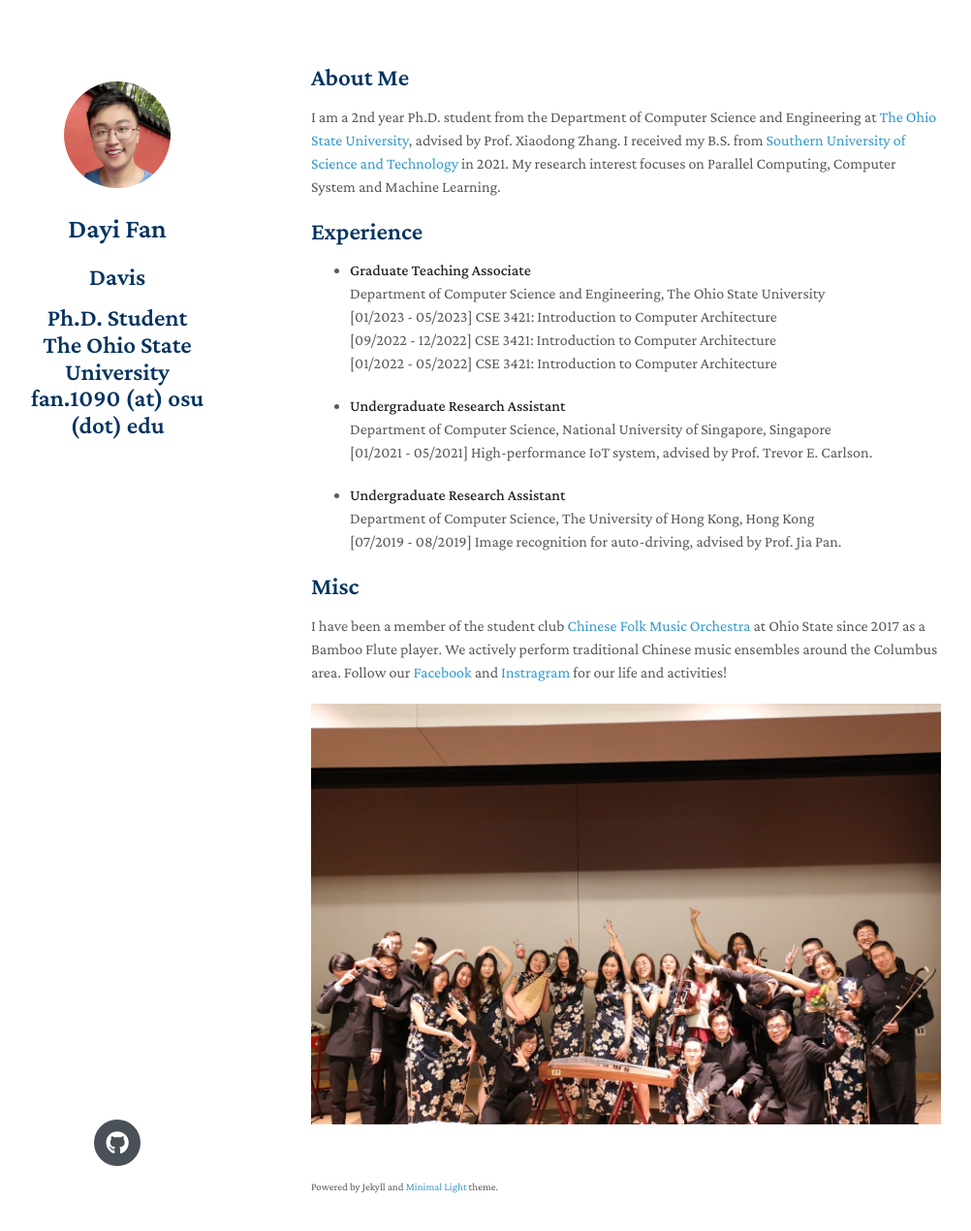
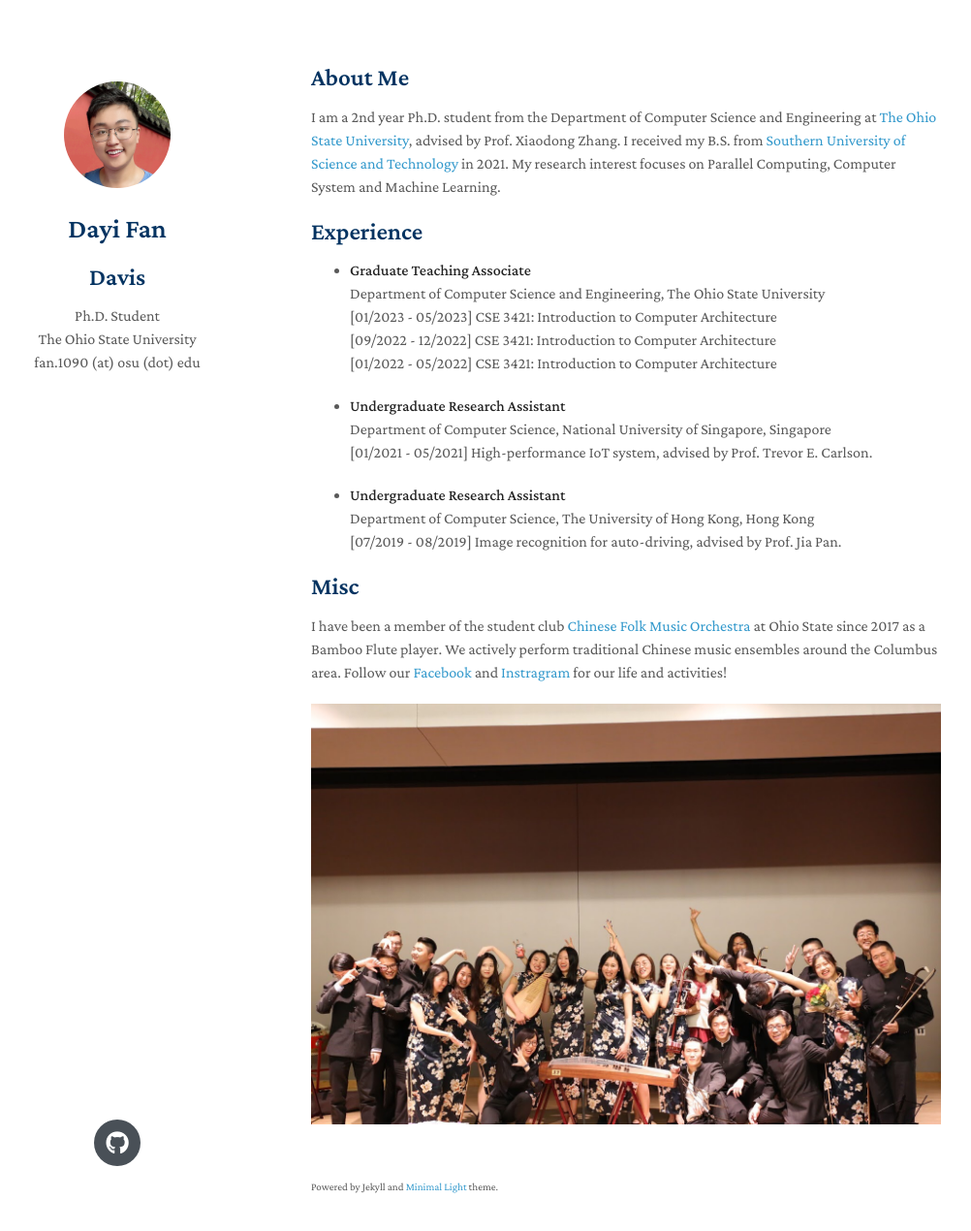
Before and after one commit to Davis-Fan/dayi.io, a Jekyll site: the page built from index.md, in a window 1280 px wide and 1305 px high. Shown: the top 1270 px of the window at 97% size, without its empty margins (149-1151 px from the left). Built offline with Jekyll 4.4.1, drawn with Linux system fonts in a browser that asks for light colours; nearby versions of some CDN libraries; a style sheet for code colours, icons or effects is not loaded.

Commit message:
Update homepage.html

```diff
--- a/_layouts/homepage.html
+++ b/_layouts/homepage.html
@@ -32,7 +32,7 @@
         {% endif %}
 
         <h1>{{ site.title }}</h1>
-        <h2>{{ site.nickname }}<h2>
+        <h2>{{ site.nickname }}</h2>
 
         {% if site.position %}
         {{ site.position }}
```
